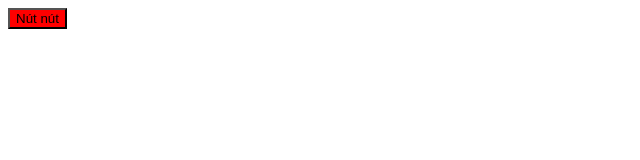
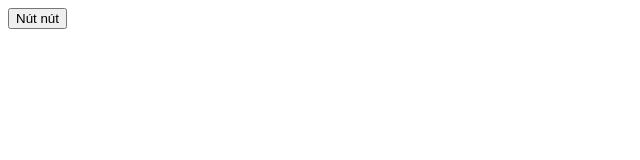
Before and after one commit to huynhtrongnhan/firstfront, a plain HTML site: page index.html in a window 1280 px wide. Shown: the whole page, without its empty margins (0-640 px from the left). Drawn offline with Linux system fonts and the light colour scheme.

Commit message:
Revert "done"
This reverts commit 1522df3390402bf7e8bd3fc94722df643945ac19.

```diff
--- a/index.html
+++ b/index.html
@@ -3,12 +3,8 @@
 <head>
     <meta charset="UTF-8">
     <title>First Front | Index </title>
-    <style>
-        button{background: red}
-    </style>
 </head>
 <body>
     <button>Nút nút</button>
-
 </body>
 </html>
```
